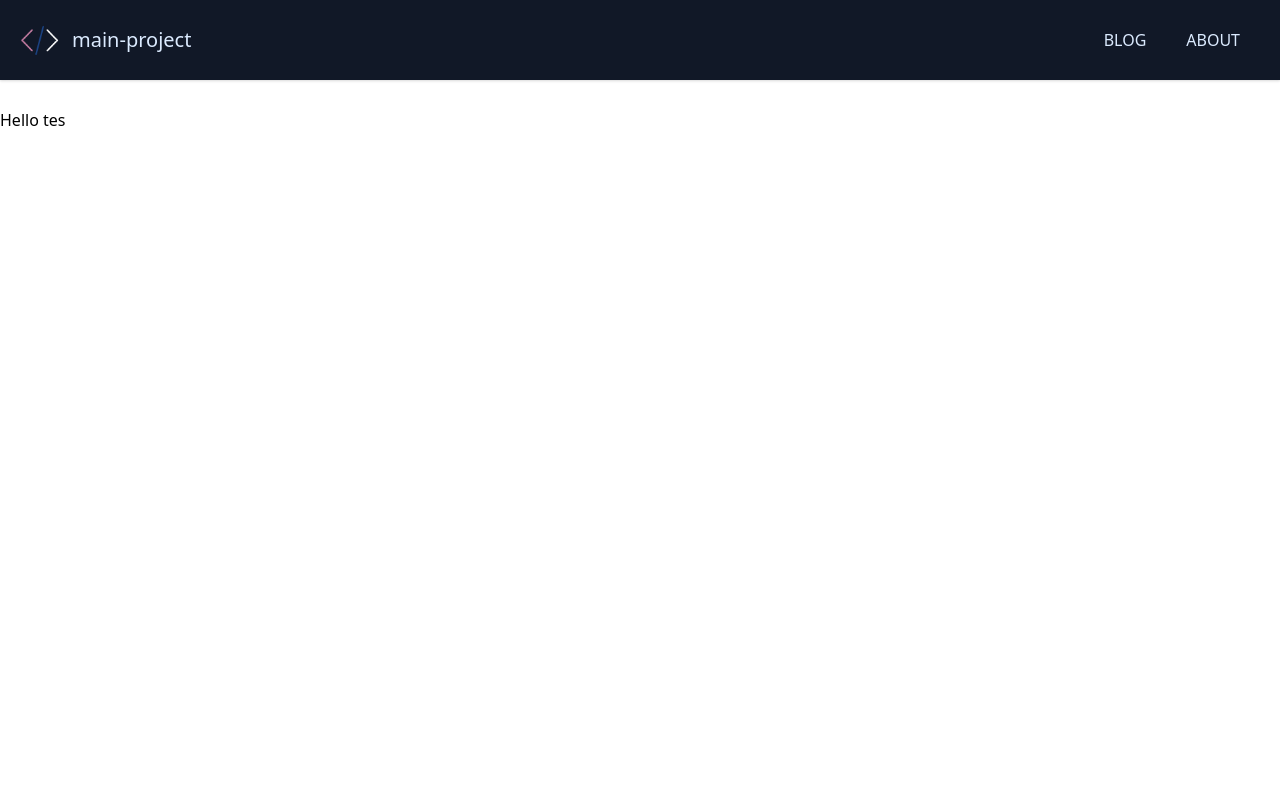
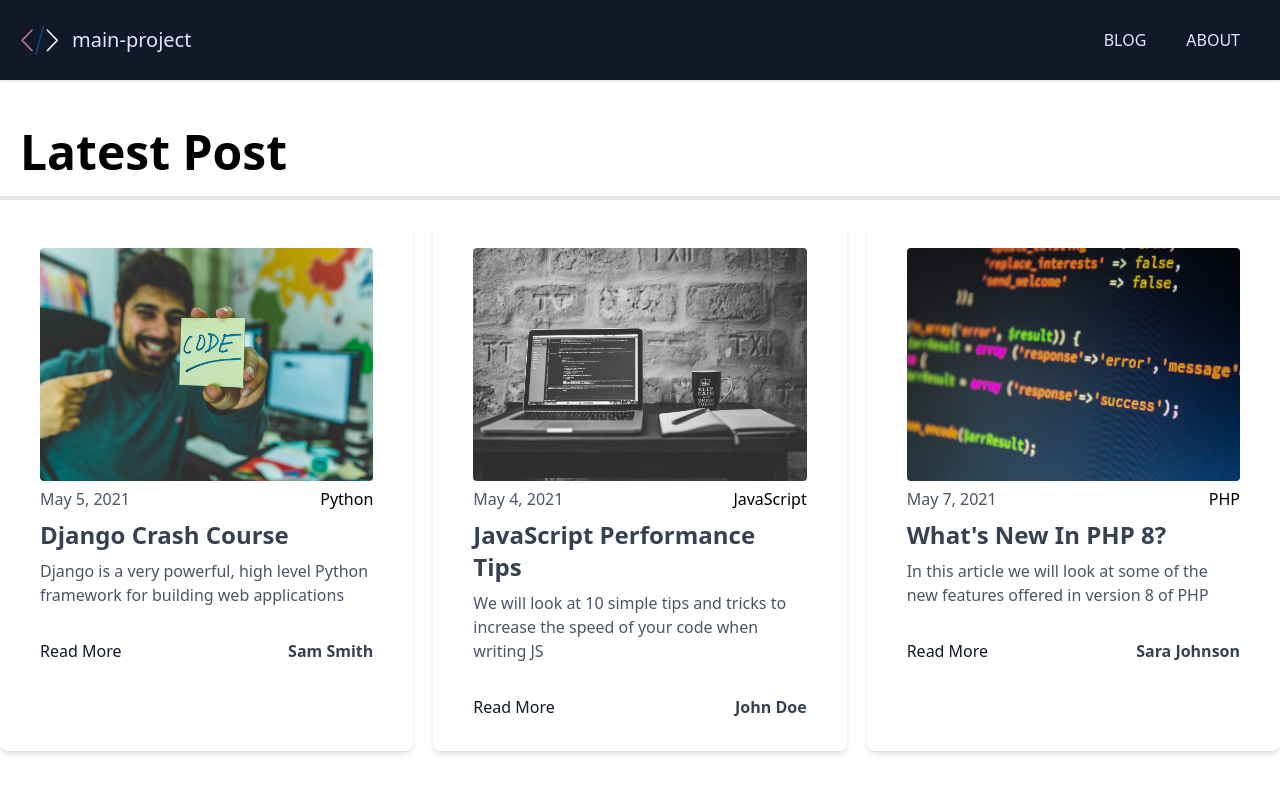
Before and after one commit to arzivre/next-md, a Next.js app: page / in a window 1280 px wide. Shown: the top 800 px of the page. Built offline with nearby package versions, Linux system fonts and the light colour scheme.

Commit message:
display post

```diff
--- /dev/null
+++ b/component/Post.js
@@ -0,0 +1,48 @@
+//@ts-check
+import Link from 'next/link'
+import Image from 'next/image'
+
+export default function Post({ post }) {
+  return (
+    <div className='w-full px-10 py-6 bg-white rounded-lg shadow-md mt-6'>
+      <Image
+        src={post.frontmatter.cover_image}
+        alt=''
+        height={420}
+        width={600}
+        className='mb-4 rounded'
+      />
+
+      <div className='flex justify-between items-center'>
+        <span className='font-light text-gray-600'>
+          {post.frontmatter.date}
+        </span>
+        <div>{post.frontmatter.category}</div>
+      </div>
+
+      <div className='mt-2'>
+        <Link href={`/blog/${post.slug}`}>
+          <a className='text-2xl text-gray-700 font-bold hover:underline'>
+            {post.frontmatter.title}
+          </a>
+        </Link>
+        <p className='mt-2 text-gray-600'>{post.frontmatter.excerpt}</p>
+      </div>
+
+      <div className='flex justify-between items-center mt-6'>
+        <Link href={`/blog/${post.slug}`}>
+          <a className='text-gray-900 hover:text-blue-600'>Read More</a>
+        </Link>
+        <div className='flex items-center'>
+          <image
+            // @ts-ignore
+            src={post.frontmatter.author_image}
+            alt=''
+            className='mx-4 w-10 h-10 object-cover-rounded-full hidden sm:block'
+          />
+          <h3 className='text-gray-700 font-bold'>{post.frontmatter.author}</h3>
+        </div>
+      </div>
+    </div>
+  )
+}
--- a/pages/index.js
+++ b/pages/index.js
@@ -2,12 +2,25 @@
 import fs from 'fs'
 import matter from 'gray-matter'
 import path from 'path'
+import Link from 'next/link'
 import Layout from '../component/Layout'
+import Post from '../component/Post'
 
 export default function HomePage({ posts }) {
   return (
     <Layout>
-      <h1>Hello tes</h1>
+      <h1 className='text-5xl border-b-4 p-5 font-bold'>Latest Post</h1>
+
+      <div className='grid md:grid-cols-2 lg:grid-cols-3 gap-5'>
+        {posts.map((post, index) => (
+          <Post key={index} post={post} />
+        ))}
+      </div>
+      <Link href='/blog'>
+        <a className='block text-center border border-gray-500 text-gray-800 rounded-md py-4 my-5 transition duration-500 ease select-none hover:text-white hover:bg-gray-900 focus:outline-none focus:shadow-outline w-full'>
+          All Posts
+        </a>
+      </Link>
     </Layout>
   )
 }
--- a/posts/django-crash-course.md
+++ b/posts/django-crash-course.md
@@ -5,7 +5,7 @@
 cover_image: '/images/posts/img3.jpg'
 category: 'Python'
 author: 'Sam Smith'
-author_image: 'https://randomuser.me/api/portraits/men/12.jpg'
+author_image: 'https://randomuser.me/api/portraits/men/34.jpg'
 ---
 
 <!-- Markdow generator - https://jaspervdj.be/lorem-markdownum/ -->
--- a/posts/javascript-performance-tips.md
+++ b/posts/javascript-performance-tips.md
@@ -5,7 +5,7 @@
 cover_image: '/images/posts/img1.jpg'
 category: 'JavaScript'
 author: 'John Doe'
-author_image: 'https://randomuser.me/api/portraits/men/11.jpg'
+author_image: 'https://randomuser.me/api/portraits/men/34.jpg'
 ---
 
 <!-- Markdow generator - https://jaspervdj.be/lorem-markdownum/ -->
--- a/posts/new-in-php-8.md
+++ b/posts/new-in-php-8.md
@@ -5,7 +5,7 @@
 cover_image: '/images/posts/img4.jpg'
 category: 'PHP'
 author: 'Sara Johnson'
-author_image: 'https://randomuser.me/api/portraits/women/12.jpg'
+author_image: 'https://randomuser.me/api/portraits/women/34.jpg'
 ---
 
 <!-- Markdow generator - https://jaspervdj.be/lorem-markdownum/ -->
--- a/posts/python-book-review.md
+++ b/posts/python-book-review.md
@@ -5,7 +5,7 @@
 cover_image: '/images/posts/img6.jpg'
 category: 'Python'
 author: 'Mike Richards'
-author_image: 'https://randomuser.me/api/portraits/men/13.jpg'
+author_image: 'https://randomuser.me/api/portraits/men/34.jpg'
 ---
 
 <!-- Markdow generator - https://jaspervdj.be/lorem-markdownum/ -->
--- a/posts/react-crash-course.md
+++ b/posts/react-crash-course.md
@@ -5,7 +5,7 @@
 cover_image: '/images/posts/img5.jpg'
 category: 'JavaScript'
 author: 'Jane Doe'
-author_image: 'https://randomuser.me/api/portraits/women/11.jpg'
+author_image: 'https://randomuser.me/api/portraits/women/34.jpg'
 ---
 
 <!-- Markdow generator - https://jaspervdj.be/lorem-markdownum/ -->
--- a/posts/tailwind-vs-bootstrap.md
+++ b/posts/tailwind-vs-bootstrap.md
@@ -5,7 +5,7 @@
 cover_image: '/images/posts/img2.jpg'
 category: 'CSS'
 author: 'Jane Doe'
-author_image: 'https://randomuser.me/api/portraits/women/11.jpg'
+author_image: 'https://randomuser.me/api/portraits/women/34.jpg'
 ---
 
 <!-- Markdow generator - https://jaspervdj.be/lorem-markdownum/ -->
--- a/posts/writing-great-unit-tests.md
+++ b/posts/writing-great-unit-tests.md
@@ -5,11 +5,10 @@
 cover_image: '/images/posts/img7.jpg'
 category: 'JavaScript'
 author: 'John Doe'
-author_image: 'https://randomuser.me/api/portraits/men/11.jpg'
+author_image: 'https://randomuser.me/api/portraits/men/34.jpg'
 ---
 
 <!-- Markdow generator - https://jaspervdj.be/lorem-markdownum/ -->
-
 
 Lorem [markdownum](http://insunt.org/inpositaque), et sanguine rutilos dixit
 nigro cornu genus duris linguae. Super hic deus ego adveniens nullumque Venerem
```
